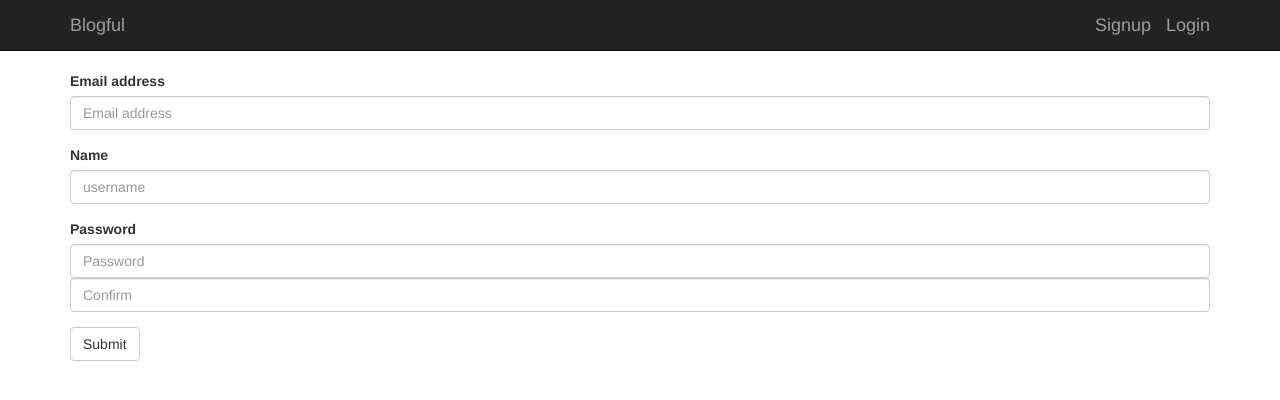
After one commit to rcdc1989/blogful, a Flask app: page /signup in a window 1280 px wide. The commit adds this page. Shown: the top 400 px of the page. Run offline with Flask 2, Linux system fonts and the light colour scheme; some libraries are stand-ins or nearby versions.

Commit message:
implemented rudimentary signup implemented logout cleaned code slightly

```diff
--- a/blog/templates/base.html
+++ b/blog/templates/base.html
@@ -34,6 +34,16 @@
                 </div>
                 <div class="collapse navbar-collapse">
                     <ul class="nav navbar-nav navbar-right">
+
+                        {% if current_user.is_authenticated %}
+                            <a class="navbar-brand" href="{{ url_for('add_entry_get') }}">Compose</a>
+                            <a class="navbar-brand" href="{{ url_for('logout') }}">Logout</a>
+                        {% else %}
+                            <a class="navbar-brand" href="{{ url_for('signup_get') }}">Signup</a>
+                            <a class="navbar-brand" href="{{ url_for('login_get') }}">Login</a>
+                        {% endif %}
+
+
                     </ul>
                 </div>
             </div>
--- a/blog/templates/entries.html
+++ b/blog/templates/entries.html
@@ -16,7 +16,6 @@
     <form class="form-inline">
       <label class="mr-sm-2" for="inlineFormCustomSelect">Entries/page</label>
       <select class="custom-select mb-2 mr-sm-2 mb-sm-0" id="inlineFormCustomSelect" name="limit">
-
         <option value="10">10</option>
         <option value="25">25</option>
         <option value="50">50</option>
--- /dev/null
+++ b/blog/templates/signup.html
@@ -0,0 +1,20 @@
+{% extends "base.html" %}
+{% block content %}
+<form role="form" method="POST">
+    <div class="form-group">
+        <label for="email">Email address</label>
+        <input type="email" class="form-control" id="email" name="email" placeholder="Email address" required>
+    </div>
+    <div class="form-group">
+        <label for="username">Name</label>
+        <input type="username" class="form-control" id="username" name="username" placeholder="username" required>
+    </div>
+    <div class="form-group">
+        <label for="password">Password</label>
+        <input type="password" class="form-control" id="password" name="password" placeholder="Password" required>
+        <input type="password" class="form-control" id="confirm" name="confirm" placeholder="Confirm" required>
+    </div>
+
+    <button type="submit" class="btn btn-default">Submit</button>
+</form>
+{% endblock %}
--- a/blog/views.py
+++ b/blog/views.py
@@ -1,9 +1,13 @@
 from flask import render_template
 from flask import request, redirect, url_for
-from flask import current_user
-from flask_login import login_required
+from flask_login import login_required, current_user
 from . import app
 from .database import session, Entry
+from werkzeug.security import generate_password_hash
+from flask import flash
+from flask_login import login_user, logout_user
+from werkzeug.security import check_password_hash
+from .database import User
 
 """
  __   ___              ___     _       _
@@ -18,8 +22,12 @@ PAGINATE_BY = 10
 @app.route("/")
 @app.route("/page/<int:page>")
 def entries(page=1):
+
     count = session.query(Entry).count()
 
+    # request.args is a python dictionary. The line below is similar to:
+    # if request.args['limit'] is None:
+    #     paginate_by = PAGINATE_BY
     paginate_by = int(request.args.get("limit", PAGINATE_BY))
 
     total_pages = (count - 1) // paginate_by + 1
@@ -40,13 +48,21 @@ def entries(page=1):
     entries = entries.order_by(Entry.datetime.desc())
     entries = entries[start:end]
 
+    #rudimentary login check, if a user is logged in, then they can edit
+    # logged_in = False
+    # try:
+    #     if current_user.id != "":
+    #         logged_in = True
+    # except AttributeError:
+    #     pass
+
     return render_template("entries.html",
         entries=entries,
         has_next=has_next,
         has_prev=has_prev,
         page=page,
         total_pages=total_pages,
-        show_delete=True,
+        show_delete=current_user.is_authenticated,
         PAGINATE_BY = PAGINATE_BY
     )
 
@@ -185,10 +201,7 @@ def delete_entry_post(ID=1):
            |___/
 """
 
-from flask import flash
-from flask_login import login_user
-from werkzeug.security import check_password_hash
-from .database import User
+
 
 @app.route("/login", methods=["GET"])
 def login_get():
@@ -205,3 +218,47 @@ def login_post():
 
     login_user(user)
     return redirect(request.args.get('next') or url_for("entries"))
+
+@app.route("/logout", methods=["GET"])
+@login_required
+def logout():
+    logout_user()
+    return redirect(url_for("entries"))
+
+"""
+  ___ _             _   _
+ / __(_)__ _ _ _   | | | |_ __
+ \__ \ / _` | ' \  | |_| | '_ \
+ |___/_\__, |_||_|  \___/| .__/
+       |___/             |_|
+"""
+
+@app.route("/signup", methods=["GET"])
+def signup_get():
+    return render_template("signup.html")
+
+@app.route("/signup", methods=["POST"])
+def signup_post():
+    email = request.form["email"]
+    password = request.form["password"]
+    confirm = request.form["confirm"]
+    username = request.form["username"]
+    session.query(User).filter_by(email=email).first()
+
+    if session.query(User).filter_by(email=email).first():
+        flash("User with that email address already exists.", "danger")
+    elif session.query(User).filter_by(name=username).first():
+        flash("User with that username address already exists.", "danger")
+    elif confirm != password:
+        flash("Passwords don't match.", "danger")
+    else:
+        password = ""
+
+        user = User(name=username,
+                    email=email,
+                    password=generate_password_hash(password))
+
+        session.add(user)
+        session.commit()
+        login_user(user)
+        return redirect(request.args.get('next') or url_for("entries"))
```
Also changed, not shown: manage.py (line endings or trailing spaces).
